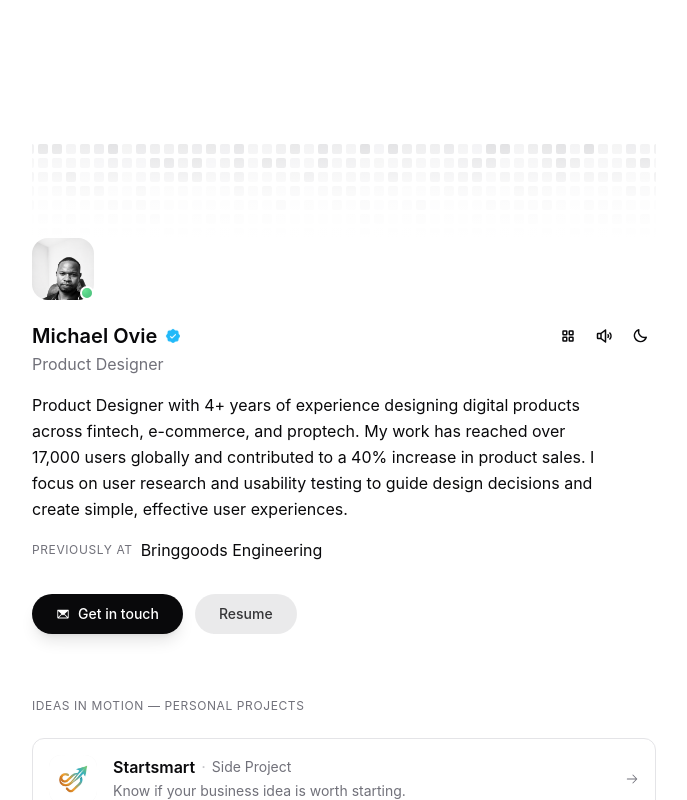
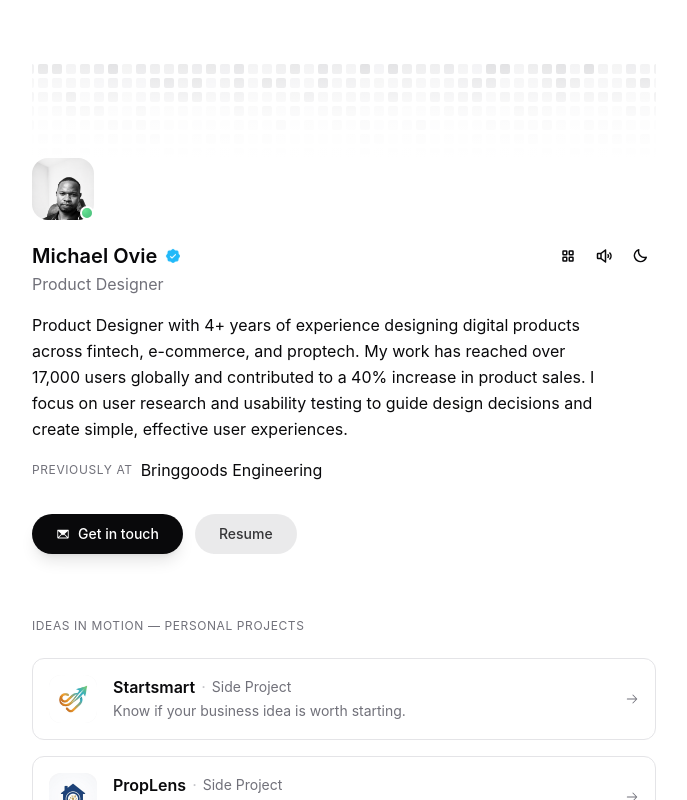
Before and after one commit to Kingovie/portfolio-tailwind, a Next.js app: page / in a window 1280 px wide. Shown: the top 800 px of the page, without its empty margins (296-983 px from the left). Built offline with nearby package versions, Linux system fonts and the light colour scheme.

Commit message:
fix: remove top padding so content starts at top of page

```diff
--- a/app/page.tsx
+++ b/app/page.tsx
@@ -154,7 +154,7 @@ export default function Portfolio() {
   }
 
   return (
-    <div className="max-w-2xl mx-auto px-4 sm:px-6 py-12 md:py-20">
+    <div className="max-w-2xl mx-auto px-4 sm:px-6 pt-0 pb-12 md:pb-20">
       {/* Heatmap */}
       <HeatmapGrid />
 
```
